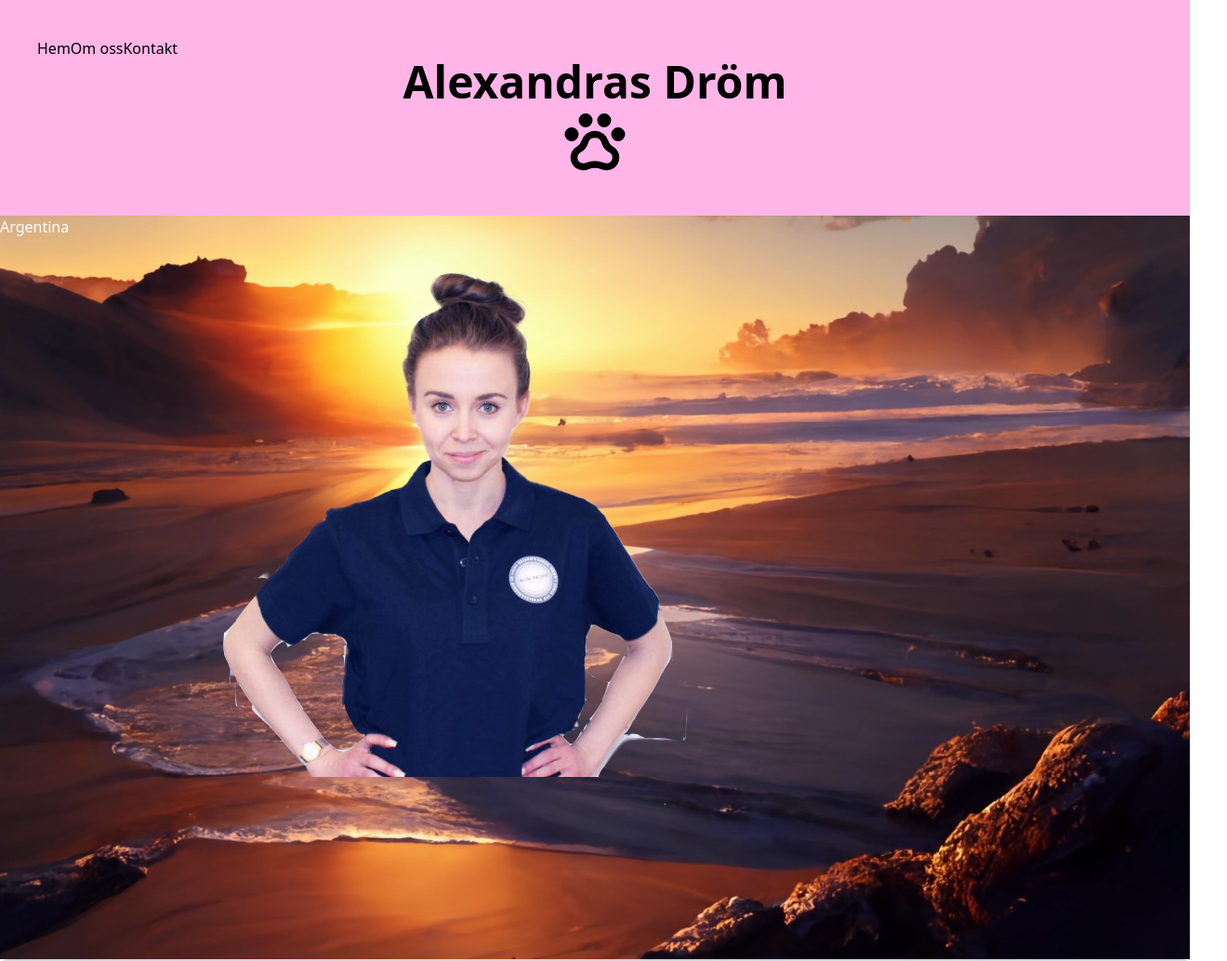
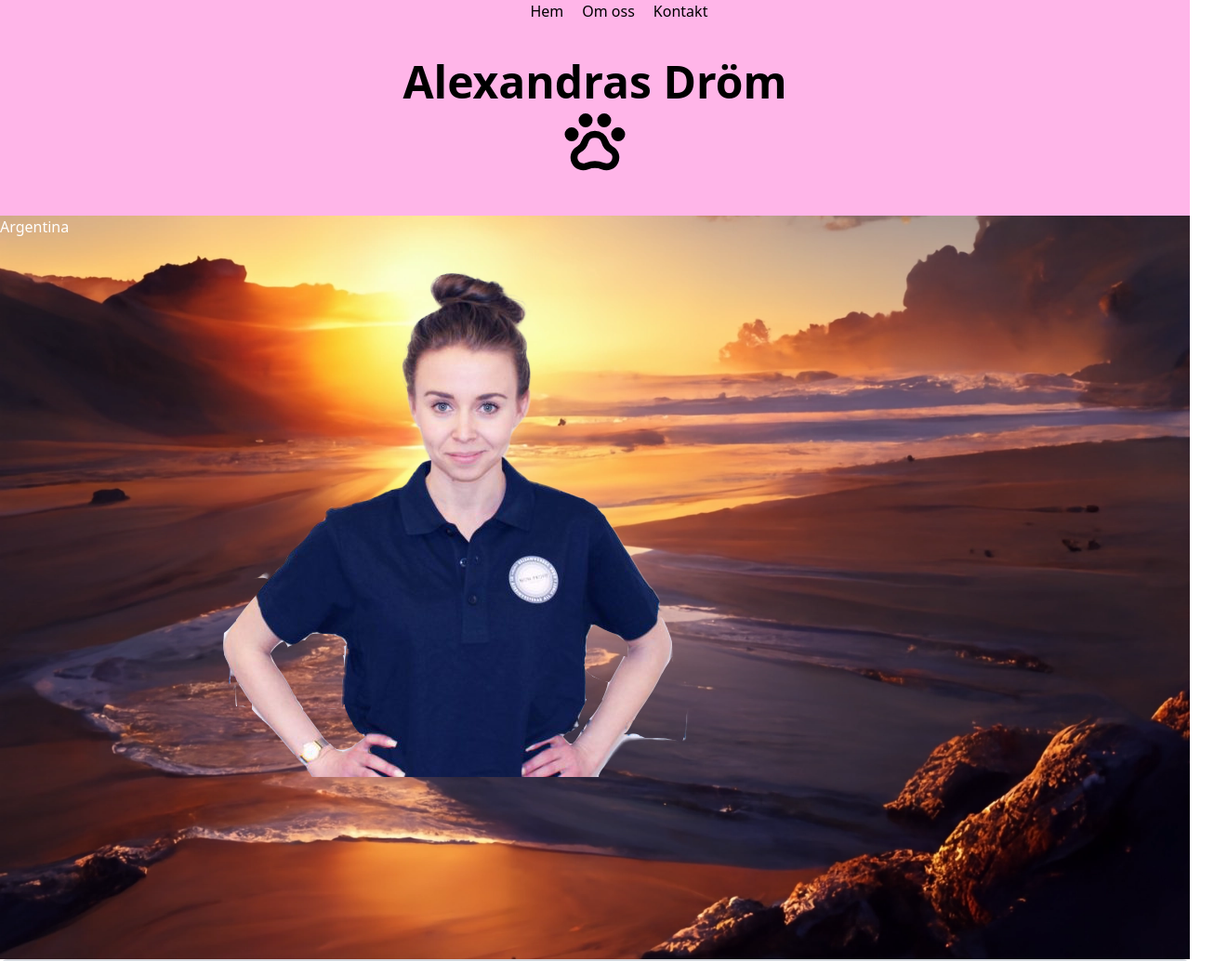
Before and after one commit to jeppeerixon/mi-alexandra-repo, a website built with Vite: page index.html in a window 1280 px wide. Shown: the top 1034 px of the page at 93% size, 1320 px wide, since content can reach past the window. Built offline with nearby package versions, Linux system fonts and the light colour scheme.

Commit message:
nav positions

```diff
--- a/index.css
+++ b/index.css
@@ -5,11 +5,25 @@
 nav {
     display: flex;
     flex-direction: row;
-    align-content: space-between;
     width: 100vw;
+    top: 0;
+    position: relative;
+    background-color: #ffb5e8;
+    align-content: space-around;
+    text-align: center;
+    padding: 0;
+    margin: 0;
 }
-nav li{
+
+nav li {
     list-style: none;
+    padding-left: 20px;
+    left: 43%;
+    position: relative;
+}
+
+a:hover {
+    color: white;
 }
 
 .openBtn{
@@ -26,6 +40,12 @@ nav li{
         position: sticky;
         z-index: 10;
         font-size: xx-large;
+    }
+
+    nav li {
+        position: relative;
+        left: 0;
+        top: 10%
     }
 
     header {
--- a/index.html
+++ b/index.html
@@ -9,7 +9,6 @@
     <title>Alexandras dröm</title>
   </head>
   <body>
-    <header class="p-10 bg-[#ffb5e8]">
     <span class="material-symbols-outlined openBtn visible">
       menu
       </span>
@@ -21,6 +20,8 @@
           <li><a href="#">Om oss</a></li>
           <li><a href="#">Kontakt</a></li>
       </nav>
+    <header class="p-10 bg-[#ffb5e8]">
+
       <h1 class="text-5xl text-center font-bold">Alexandras Dröm</h1>
       <img
         src="assets/paw-print-bold-svgrepo-com.svg"
```
Lines whose indentation alone changed are shown as unchanged.
